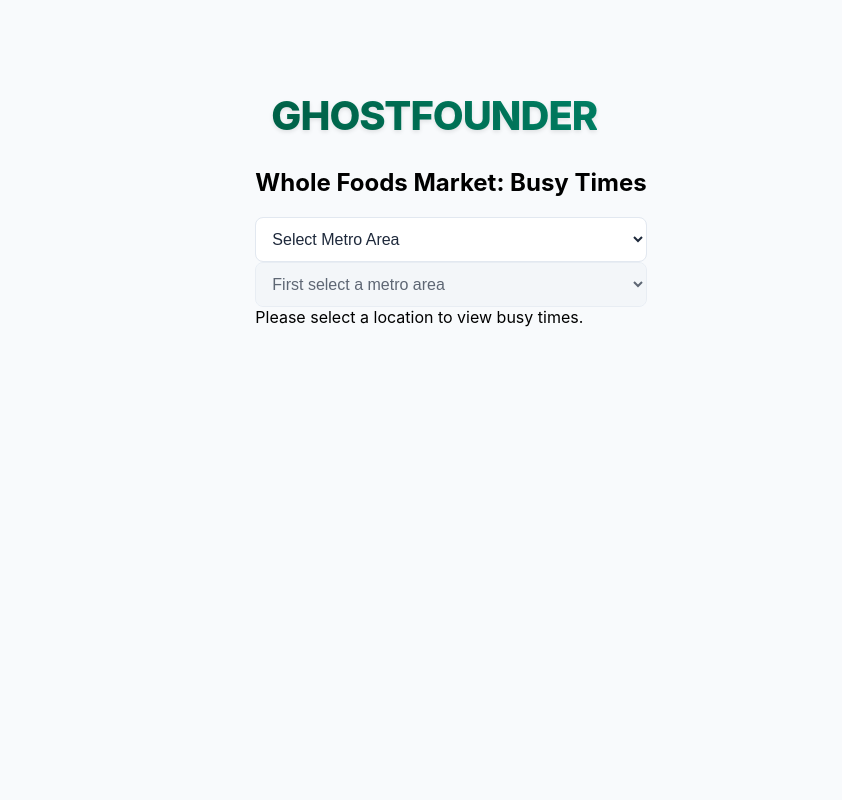
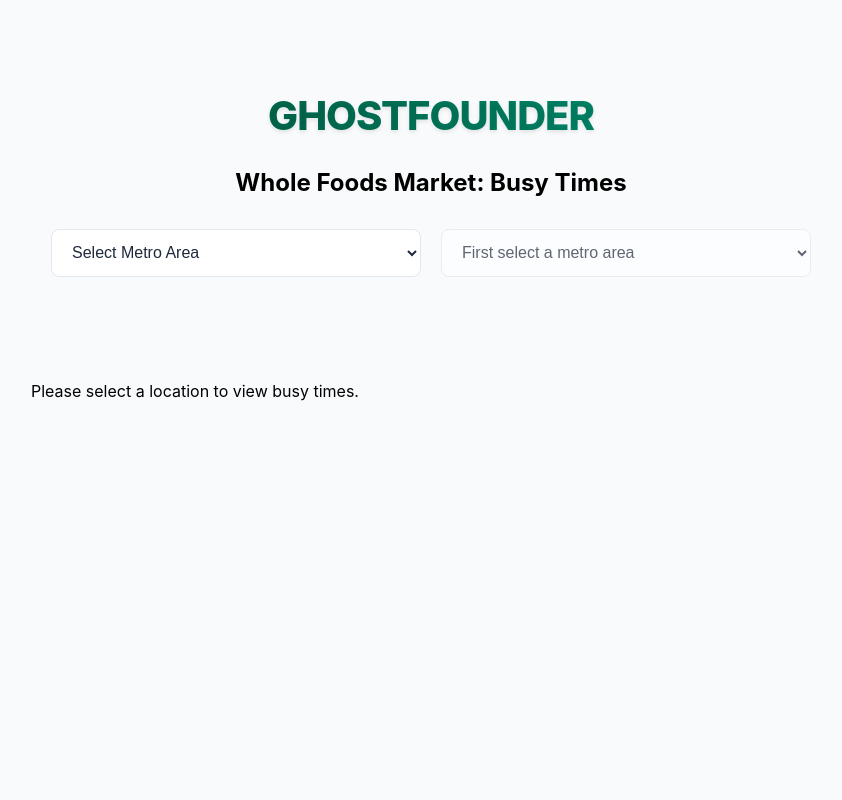
Before and after one commit to satish-gandhi/wfrush, a React (Create React App) app: page / in a window 1280 px wide. Shown: the top 800 px of the page, without its empty margins (189-1031 px from the left). Built offline with nearby package versions, Linux system fonts and the light colour scheme.

Commit message:
static view for locationselection

```diff
--- a/src/App.css
+++ b/src/App.css
@@ -255,28 +255,7 @@
 }
 
 /* Find Slots Button and Popup Styles */
-.find-slots-btn {
-  transition: all 0.3s cubic-bezier(0.4, 0, 0.2, 1);
-  position: relative;
-  overflow: hidden;
-  font-size: 1.125rem;
-  letter-spacing: 0.025em;
-  background: linear-gradient(135deg, #00674B 0%, #00896B 100%);
-  border: none;
-  width: 100%;
-  max-width: 400px;
-  margin: 0 auto;
-}
 
-.find-slots-btn:hover:not(:disabled) {
-  transform: translateY(-2px);
-  box-shadow: 0 4px 12px rgba(0, 103, 75, 0.2);
-}
-
-.find-slots-btn:disabled {
-  cursor: not-allowed;
-  opacity: 0.7;
-}
 
 /* Popup Overlay */
 .popup-overlay {
@@ -350,3 +329,31 @@
   margin-top: 1rem;
   text-align: center;
 }
+
+/* Find Slots Button Styles */
+.find-slots-btn {
+  transition: background-color 0.3s ease;
+  position: relative;
+  font-size: 1.25rem;
+  letter-spacing: 0.025em;
+  background: linear-gradient(135deg, #00674B 0%, #00896B 100%);
+  border: none;
+  width: 100%;
+  padding: 1.5rem 2rem;
+  border-radius: 1rem;
+  color: white;
+  font-weight: 600;
+  margin: 1rem auto;
+  box-shadow: 0 4px 6px rgba(0, 103, 75, 0.1);
+}
+
+.find-slots-btn:hover:not(:disabled) {
+  background: linear-gradient(135deg, #005A42 0%, #007B5F 100%);
+  box-shadow: 0 6px 8px rgba(0, 103, 75, 0.2);
+}
+
+.find-slots-btn:disabled {
+  cursor: not-allowed;
+  opacity: 0.7;
+  background: #A0AEC0;
+}
--- a/src/components/LocationSelector.js
+++ b/src/components/LocationSelector.js
@@ -1,4 +1,4 @@
-import React, { useState } from 'react';
+import React from 'react';
 import { metros, locations, slotData } from '../constants/data';
 
 const LocationSelector = ({
@@ -7,7 +7,6 @@
     onMetroChange,
     onLocationChange
 }) => {
-    const [isSearching, setIsSearching] = useState(false);
     const filteredLocations = locations.filter(location =>
         selectedMetro === "" || selectedMetro === "All" || location.metro === selectedMetro
     );
@@ -15,29 +14,42 @@
     const selectedLocationObj = locations.find(loc => loc.address === selectedLocation);
     const slotTime = selectedLocationObj ? slotData[selectedLocationObj.code] : null;
 
-    const handleFindSlots = () => {
-        setIsSearching(true);
-        setTimeout(() => {
-            setIsSearching(false);
-        }, 2000);
-    };
-
     return (
-        <div className="mb-8 text-center">
-            <div className="logo-header mb-6">
-                <div className="text-left">
+        <div style={{
+            width: '800px',
+            margin: '0 auto',
+            padding: '0 20px'
+        }}>
+            <div style={{
+                width: '760px',
+                textAlign: 'center',
+                marginBottom: '2rem'
+            }}>
                 <h1 className="ghostfounder-logo">GhostFounder</h1>
-                </div>
-                <h2 className="text-xl text-gray-600 text-center">Whole Foods Market: Busy Times</h2>
+                <h2 className="text-xl text-gray-600">Whole Foods Market: Busy Times</h2>
             </div>
 
-            <div className="flex flex-col sm:flex-row justify-center gap-4 mb-4">
-                <div className="w-full sm:w-1/3 min-w-[200px]">
+            <div style={{
+                display: 'grid',
+                gridTemplateColumns: '370px 370px',
+                gap: '20px',
+                marginBottom: '1.5rem',
+                width: '760px'
+            }}>
+                <div style={{ width: '370px' }}>
                     <select
                         value={selectedMetro}
                         onChange={(e) => {
                             onMetroChange(e.target.value);
                             onLocationChange("");
+                        }}
+                        style={{
+                            width: '370px',
+                            height: '48px',
+                            padding: '0 1rem',
+                            borderRadius: '0.5rem',
+                            border: '1px solid #e2e8f0',
+                            backgroundColor: '#fff'
                         }}
                     >
                         <option value="" disabled>Select Metro Area</option>
@@ -47,11 +59,19 @@
                     </select>
                 </div>
 
-                <div className="w-full sm:w-1/2 min-w-[300px] flex flex-col gap-4">
+                <div style={{ width: '370px' }}>
                     <select
                         value={selectedLocation}
                         onChange={(e) => onLocationChange(e.target.value)}
                         disabled={!selectedMetro}
+                        style={{
+                            width: '370px',
+                            height: '48px',
+                            padding: '0 1rem',
+                            borderRadius: '0.5rem',
+                            border: '1px solid #e2e8f0',
+                            backgroundColor: '#fff'
+                        }}
                     >
                         <option value="" disabled>
                             {!selectedMetro ? "First select a metro area" : "Select a location"}
@@ -62,29 +82,13 @@
                             </option>
                         ))}
                     </select>
-
-                    {selectedLocation && (
-                        <>
-                            <button
-                                onClick={handleFindSlots}
-                                disabled={isSearching}
-                                className="find-slots-btn bg-green-700 text-white py-4 px-6 rounded-xl font-semibold text-lg shadow-lg hover:bg-green-800 transition-all"
-                            >
-                                Find Best Slots
-                            </button>
-                            {isSearching && (
-                                <div className="popup-overlay">
-                                    <div className="popup-content">
-                                        <div className="popup-spinner"></div>
-                                        <p className="text-lg font-medium mt-4">Finding Best Slots...</p>
-                                    </div>
-                                </div>
-                            )}
-                        </>
-                    )}
                 </div>
             </div>
 
+            <div style={{
+                height: '80px',
+                width: '760px'
+            }}>
                 {selectedLocation && (
                     <div className="location-address">
                         <p>{selectedLocation}</p>
@@ -96,6 +100,7 @@
                     </div>
                 )}
             </div>
+        </div>
     );
 };
 
```
Lines whose indentation alone changed are shown as unchanged.
